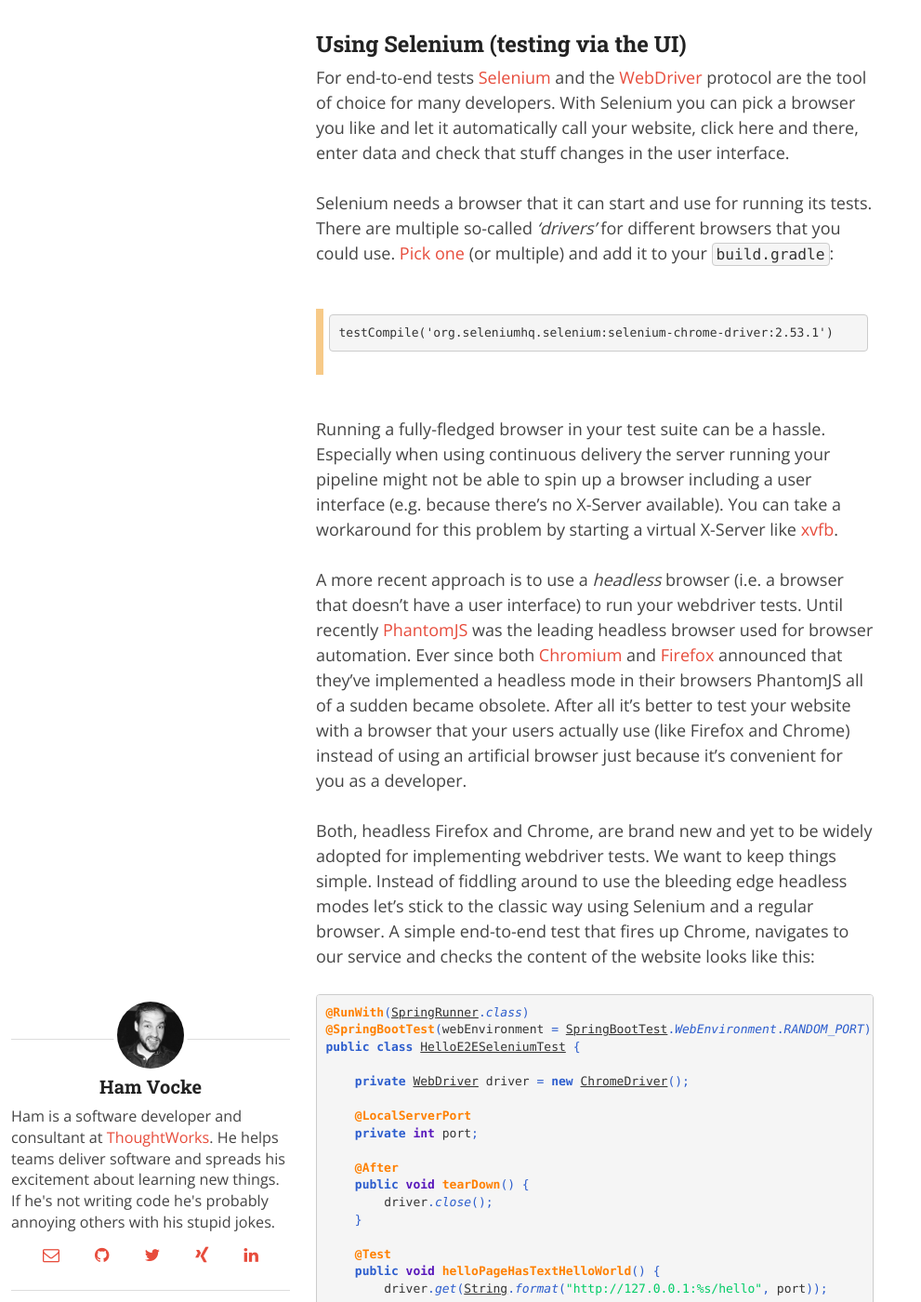
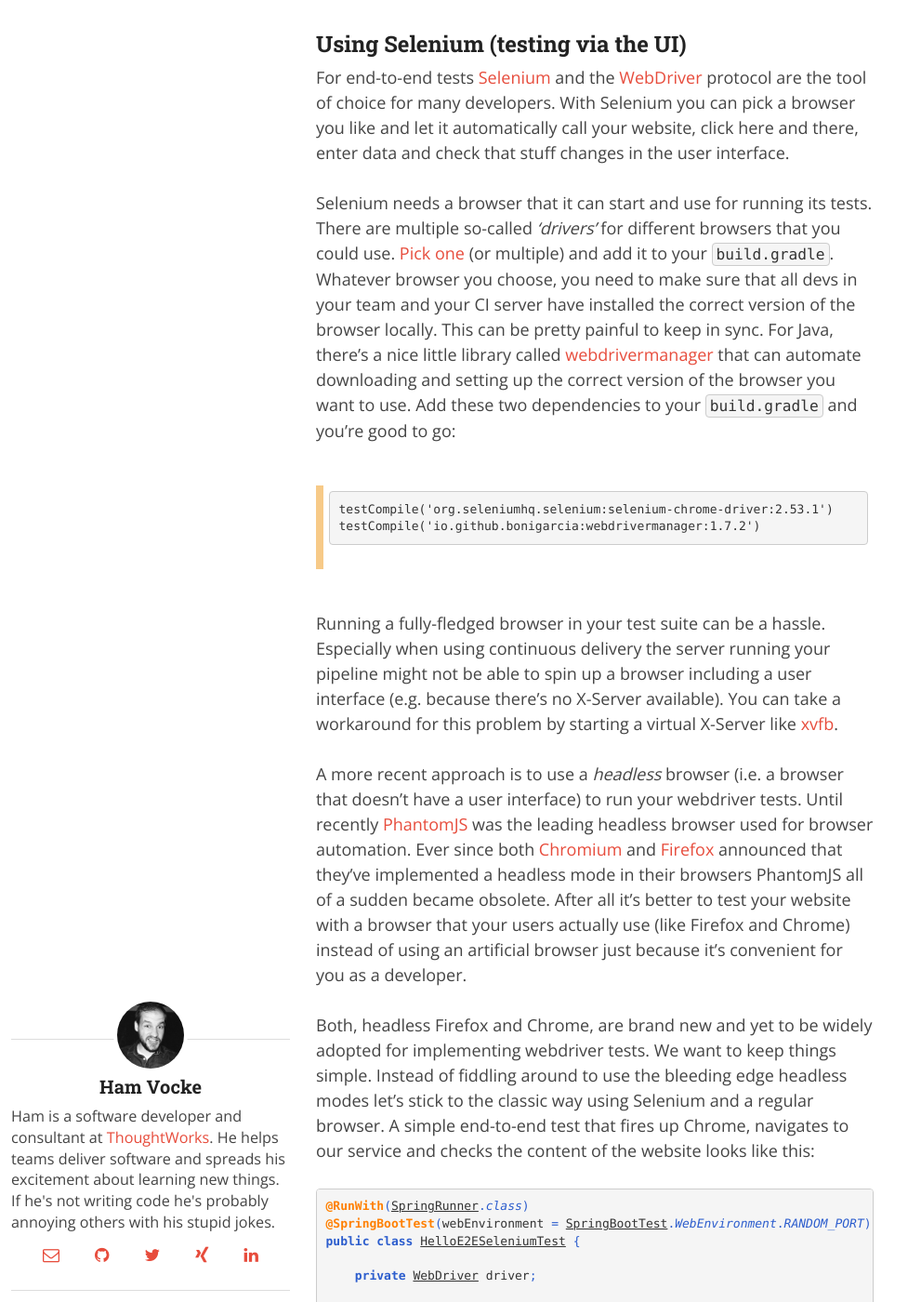
Before and after one commit to hamvocke/hamvocke.github.io, a Jekyll site: the page built from _posts/2017-09-19-testing-java-microservices.md, in a window 1280 px wide and 1400 px high, scrolled down 23774 px. Shown: the whole window at 93% size, without its empty margins (0-991 px from the left). Built offline with Jekyll 4.4.1, drawn with Linux system fonts in a browser that asks for light colours; nearby versions of some CDN libraries; comment, search, counter and statistics services are not loaded; some of the changed lines change nothing that is shown; some of the changed text lies outside the part shown.

Commit message:
add reference to webdrivermanager

```diff
--- a/_posts/2017-09-19-testing-java-microservices.md
+++ b/_posts/2017-09-19-testing-java-microservices.md
@@ -515,11 +515,13 @@
 ### Using Selenium (testing via the UI)
 For end-to-end tests [Selenium](http://docs.seleniumhq.org/) and the [WebDriver](https://www.w3.org/TR/webdriver/) protocol are the tool of choice for many developers. With Selenium you can pick a browser you like and let it automatically call your website, click here and there, enter data and check that stuff changes in the user interface.
 
-Selenium needs a browser that it can start and use for running its tests. There are multiple so-called _'drivers'_ for different browsers that you could use. [Pick one](https://www.mvnrepository.com/search?q=selenium+driver) (or multiple) and add it to your `build.gradle`:
+Selenium needs a browser that it can start and use for running its tests. There are multiple so-called _'drivers'_ for different browsers that you could use. [Pick one](https://www.mvnrepository.com/search?q=selenium+driver) (or multiple) and add it to your `build.gradle`. Whatever browser you choose, you need to make sure that all devs in your team and your CI server have installed the correct version of the browser locally. This can be pretty painful to keep in sync. For Java, there's a nice little library called [webdrivermanager](https://github.com/bonigarcia/webdrivermanager) that can automate downloading and setting up the correct version of the browser you want to use. Add these two dependencies to your `build.gradle` and you're good to go:
 
     testCompile('org.seleniumhq.selenium:selenium-chrome-driver:2.53.1')
+    testCompile('io.github.bonigarcia:webdrivermanager:1.7.2')
 
 Running a fully-fledged browser in your test suite can be a hassle. Especially when using continuous delivery the server running your pipeline might not be able to spin up a browser including a user interface (e.g. because there's no X-Server available). You can take a workaround for this problem by starting a virtual X-Server like [xvfb](https://en.wikipedia.org/wiki/Xvfb).
+
 
 A more recent approach is to use a _headless_ browser (i.e. a browser that doesn't have a user interface) to run your webdriver tests. Until recently [PhantomJS](http://phantomjs.org/) was the leading headless browser used for browser automation. Ever since both [Chromium](https://developers.google.com/web/updates/2017/04/headless-chrome) and [Firefox](https://developer.mozilla.org/en-US/Firefox/Headless_mode) announced that they've implemented a headless mode in their browsers PhantomJS all of a sudden became obsolete. After all it's better to test your website with a browser that your users actually use (like Firefox and Chrome) instead of using an artificial browser just because it's convenient for you as a developer.
 
@@ -530,10 +532,20 @@
 @SpringBootTest(webEnvironment = SpringBootTest.WebEnvironment.RANDOM_PORT)
 public class HelloE2ESeleniumTest {
 
-    private WebDriver driver = new ChromeDriver();
+    private WebDriver driver;
 
     @LocalServerPort
     private int port;
+
+    @BeforeClass
+    public static void setUpClass() throws Exception {
+        ChromeDriverManager.getInstance().setup();
+    }
+
+    @Before
+    public void setUp() throws Exception {
+        driver = new ChromeDriver();
+    }
 
     @After
     public void tearDown() {
```
